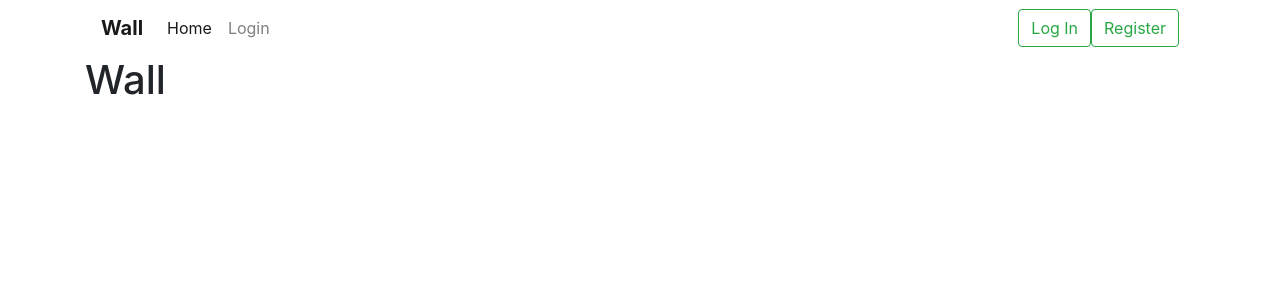
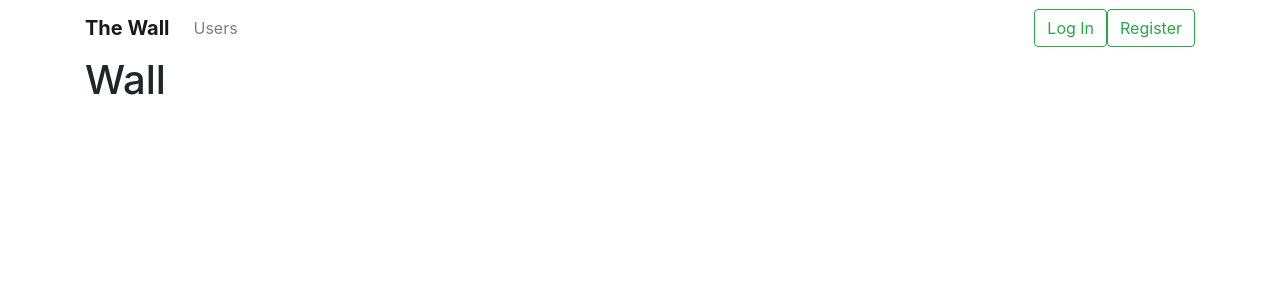
Before and after one commit to diegocam/Wall, a React app: page / in a window 1280 px wide. Shown: the top 300 px of the page. Built offline with nearby package versions, Linux system fonts and the light colour scheme.

Commit message:
Add route links to Navbar

```diff
--- a/src/components/Navbar.js
+++ b/src/components/Navbar.js
@@ -4,23 +4,20 @@ import {Link} from 'react-router-dom'
 const Navbar = () => {
     return (
         <div>
-            <nav className="navbar navbar-expand-lg navbar-light">
-                <a className="navbar-brand" href="#"><strong>Wall</strong></a>
+            <nav className="navbar navbar-expand-lg navbar-light px-0">
+                <Link to="/" className="navbar-brand"><strong>The Wall</strong></Link>
                 <button className="navbar-toggler" type="button" data-toggle="collapse" data-target="#navbarSupportedContent" aria-controls="navbarSupportedContent" aria-expanded="false" aria-label="Toggle navigation">
                     <span className="navbar-toggler-icon"></span>
                 </button>
 
                 <div className="collapse navbar-collapse" id="navbarSupportedContent">
                     <ul className="navbar-nav mr-auto">
-                        <li className="nav-item active">
-                            <Link to="/" className="nav-link">Home</Link>
-                        </li>
-                        <li className="nav-item">
-                            <Link to="/login" className="nav-link">Login</Link>
+                        <li>
+                            <Link to="/users" className="nav-link">Users</Link>
                         </li>
                     </ul>
-                    <button className="btn btn-outline-success my-2 my-sm-0" type="submit">Log In</button>
-                    <button className="btn btn-outline-success my-2 my-sm-0" type="submit">Register</button>
+                    <Link role="button" to="/login" className="btn btn-outline-success my-2 my-sm-0">Log In</Link>
+                    <Link role="button" to="/register" className="btn btn-outline-success my-2 my-sm-0">Register</Link>
                 </div>
             </nav>
         </div>
```
